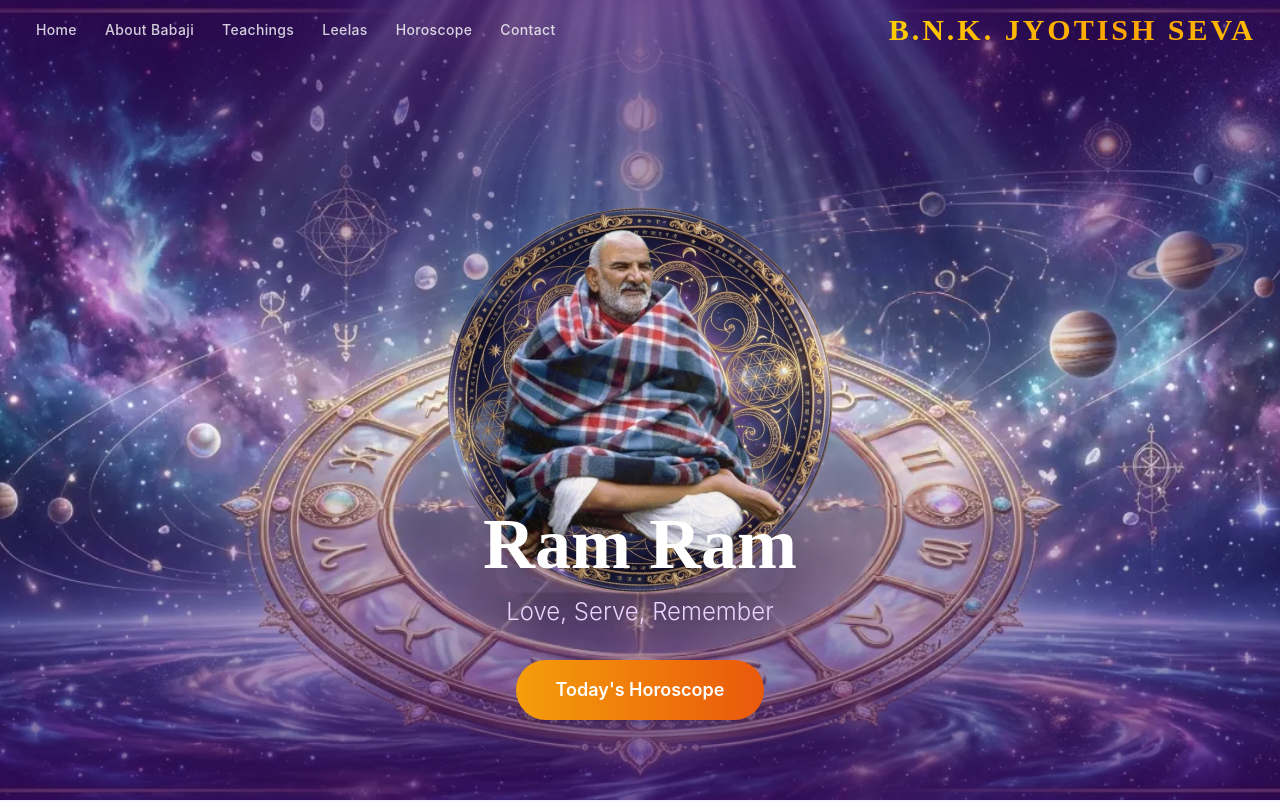
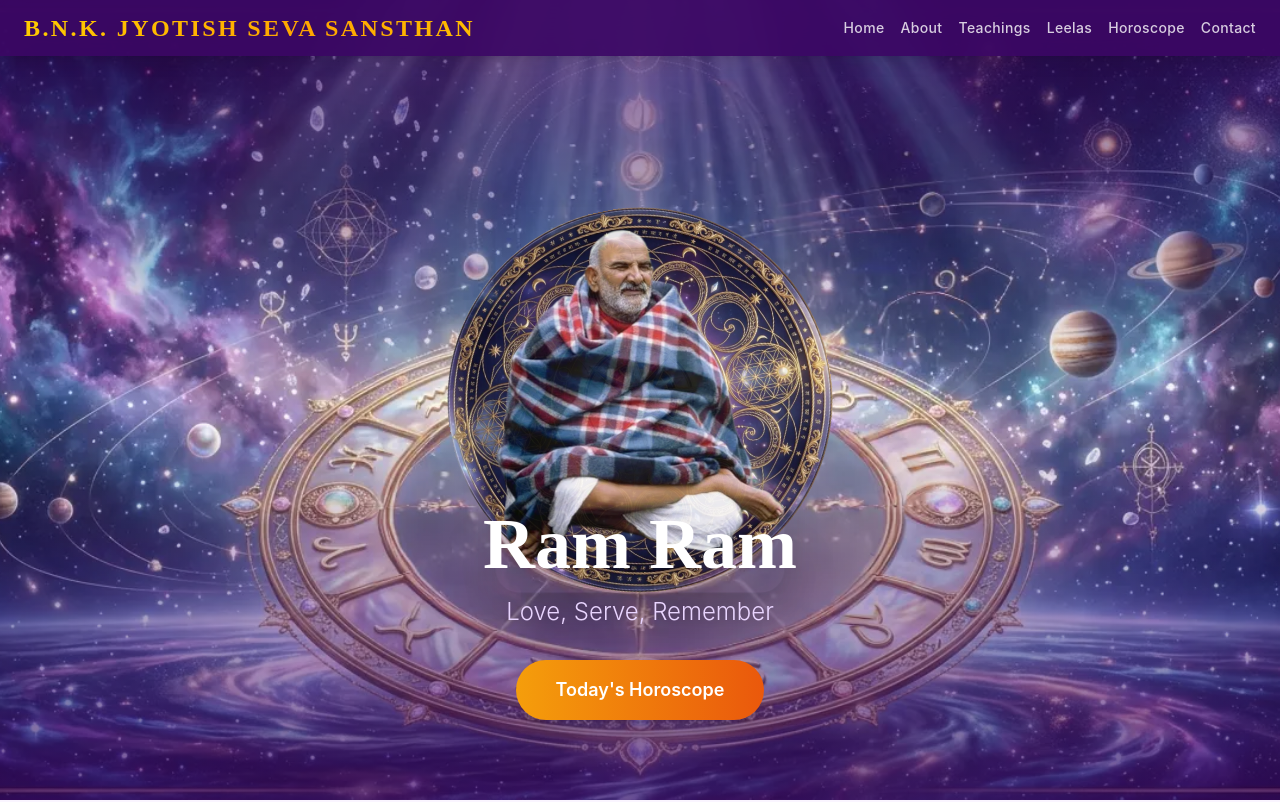
Before and after one commit to babaneemkarorijss/BNK, a Next.js app: page / in a window 1280 px wide. Shown: the top 802 px of the page. Built offline with nearby package versions, Linux system fonts and the light colour scheme.

Commit message:
🔄 Auto-commit: sync all local changes

```diff
--- a/src/components/Header.tsx
+++ b/src/components/Header.tsx
@@ -1,84 +1,35 @@
 'use client';
-import { useState, useEffect } from 'react';
 import Link from 'next/link';
 
-const navItems = [
-  { label: 'Home', href: '/' },
-  { label: 'About Babaji', href: '/about' },
-  { label: 'Teachings', href: '/teachings' },
-  { label: 'Leelas', href: '/stories' },
-  { label: 'Horoscope', href: '/horoscope' },
-  { label: 'Contact', href: '/contact' },
-];
+export default function Header() {
+  return (
+    <header className="fixed top-0 left-0 right-0 z-50 bg-purple-950/90 backdrop-blur-md shadow-lg">
+      <div className="max-w-7xl mx-auto px-6 py-3 flex items-center justify-between">
+        {/* Logo – full name with animated gradient */}
+        <Link href="/" className="font-serif font-bold tracking-widest text-xl md:text-2xl logo-animated">
+          B.N.K. JYOTISH SEVA SANSTHAN
+        </Link>
 
-export default function Header() {
-  const [open, setOpen] = useState(false);
-  const [scrolled, setScrolled] = useState(false);
-
-  useEffect(() => {
-    const handleScroll = () => setScrolled(window.scrollY > 20);
-    window.addEventListener('scroll', handleScroll);
-    return () => window.removeEventListener('scroll', handleScroll);
-  }, []);
-
-  return (
-    <header className={`fixed top-0 left-0 right-0 z-50 transition-all duration-500 ${
-      scrolled
-        ? 'bg-purple-950/95 backdrop-blur-md shadow-2xl shadow-purple-500/20'
-        : 'bg-transparent'
-    }`}>
-      <div className="max-w-7xl mx-auto px-6 py-3 flex items-center justify-between">
-        {/* Desktop Navigation */}
-        <nav className="hidden md:flex gap-1 items-center">
-          {navItems.map(item => (
+        {/* Desktop navigation */}
+        <nav className="hidden md:flex gap-4">
+          {[
+            { label: 'Home', href: '/' },
+            { label: 'About', href: '/about' },
+            { label: 'Teachings', href: '/teachings' },
+            { label: 'Leelas', href: '/stories' },
+            { label: 'Horoscope', href: '/horoscope' },
+            { label: 'Contact', href: '/contact' },
+          ].map(item => (
             <Link
               key={item.href}
               href={item.href}
-              className="text-white/80 hover:text-white px-3 py-2 text-sm font-medium tracking-wide transition-all duration-300 hover:bg-white/10 rounded-full"
+              className="text-white/80 hover:text-white text-sm font-medium tracking-wide transition"
             >
               {item.label}
             </Link>
           ))}
         </nav>
-
-        {/* Animated Logo Label */}
-        <Link href="/" className="flex-1 md:flex-none flex justify-center">
-          <span className="font-serif font-bold tracking-widest text-2xl md:text-3xl logo-animated">
-            B.N.K. JYOTISH SEVA
-          </span>
-        </Link>
-
-        {/* Mobile Hamburger */}
-        <div className="md:hidden">
-          <button
-            onClick={() => setOpen(!open)}
-            className="w-10 h-10 flex flex-col items-center justify-center gap-1.5 group"
-            aria-label="Menu"
-          >
-            <span className={`block w-6 h-0.5 bg-white rounded-full transition-all duration-300 ${open ? 'rotate-45 translate-y-2' : ''}`}></span>
-            <span className={`block w-6 h-0.5 bg-white rounded-full transition-all duration-300 ${open ? 'opacity-0' : ''}`}></span>
-            <span className={`block w-6 h-0.5 bg-white rounded-full transition-all duration-300 ${open ? '-rotate-45 -translate-y-2' : ''}`}></span>
-          </button>
-        </div>
       </div>
-
-      {/* Mobile Dropdown */}
-      {open && (
-        <div className="md:hidden bg-purple-950/95 backdrop-blur-md border-t border-purple-500/20">
-          <nav className="flex flex-col px-6 py-4 gap-3">
-            {navItems.map(item => (
-              <Link
-                key={item.href}
-                href={item.href}
-                onClick={() => setOpen(false)}
-                className="text-white/80 hover:text-white py-2 text-lg font-medium tracking-wide transition"
-              >
-                {item.label}
-              </Link>
-            ))}
-          </nav>
-        </div>
-      )}
     </header>
   );
 }
```
Also changed, not shown: public/robots.txt, 2 other files (tests, documents, lock files or other folders).
